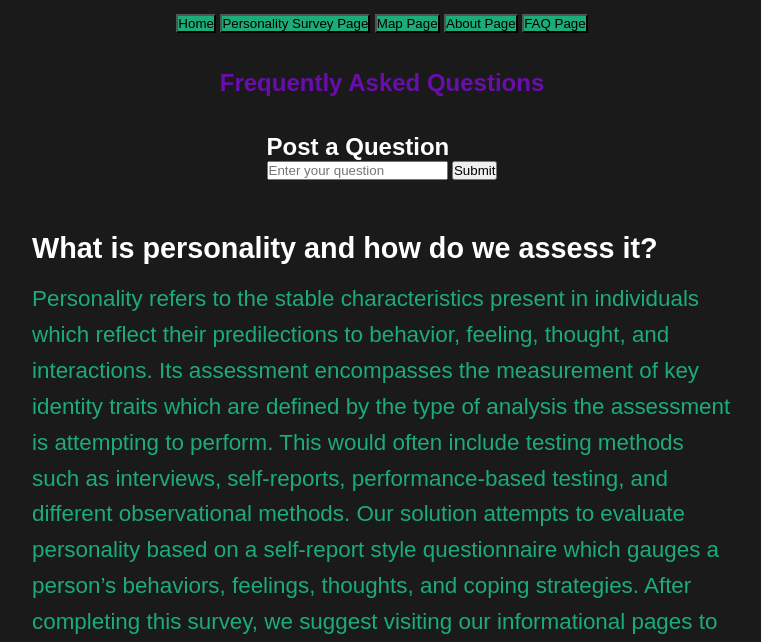
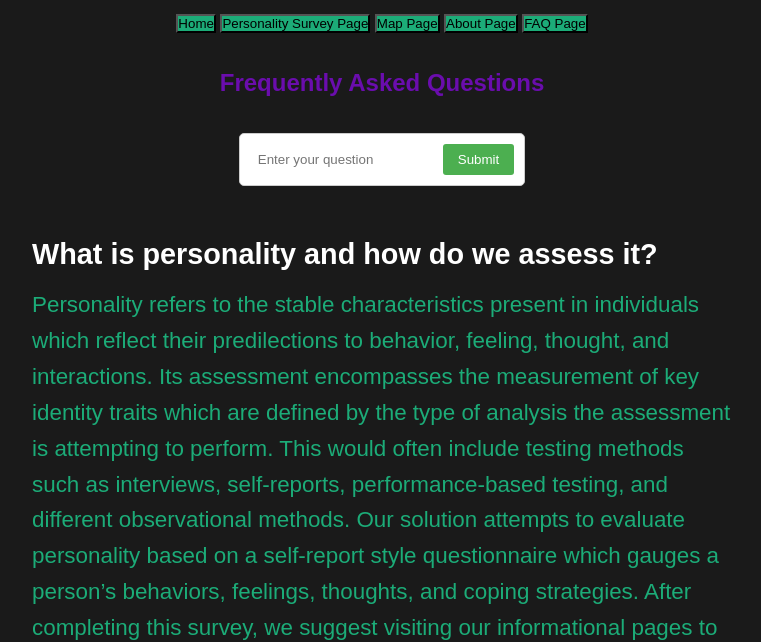
Before and after one commit to bdt266/personality, a website: page public/faq.html in a window 1280 px wide. Shown: the part 169-811 px from the top of the page, without its empty margins (258-1019 px from the left). Drawn offline with Linux system fonts and the light colour scheme.

Commit message:
Update faq.html

```diff
--- a/public/faq.html
+++ b/public/faq.html
@@ -42,8 +42,34 @@
             line-height: 1.6;
             font-size: 1.4rem;
         }
-        #postQuestion {
+        .faq-input {
             margin-bottom: 20px;
+            display: flex;
+            align-items: center;
+            justify-content: space-between;
+            background-color: #fff;
+            border: 1px solid #ccc;
+            border-radius: 5px;
+            padding: 10px;
+        }
+        .faq-input input[type="text"] {
+            flex: 1;
+            padding: 8px;
+            border: none;
+            border-radius: 3px;
+            outline: none;
+        }
+        .faq-input button {
+            background-color: #4CAF50;
+            color: white;
+            border: none;
+            border-radius: 3px;
+            padding: 8px 15px;
+            cursor: pointer;
+            transition: background-color 0.3s ease;
+        }
+        .faq-input button:hover {
+            background-color: #45a049;
         }
     </style>
 </head>
@@ -62,8 +88,7 @@
   <section>
         <h1 class="title">Frequently Asked Questions</h1>
         <br> <br>
-        <div id="postQuestion">
-            <h2>Post a Question</h2>
+        <div class="faq-input">
             <input type="text" id="questionInput" placeholder="Enter your question">
             <button id="submitQuestion">Submit</button>
         </div>
```
